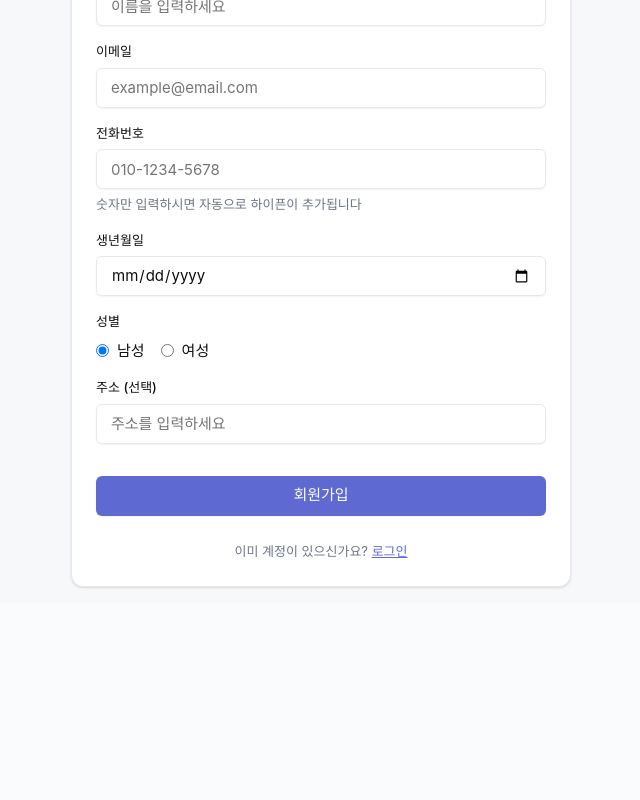
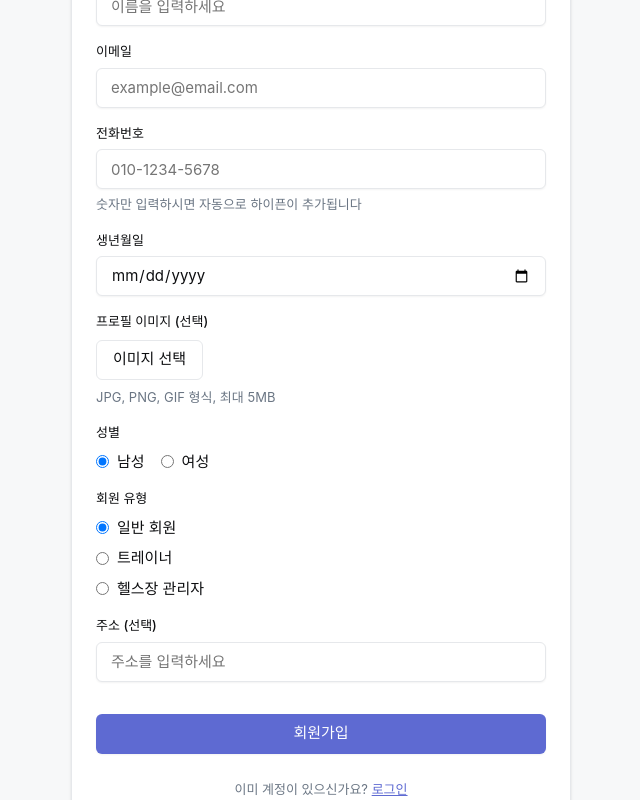
Before and after one commit to gym-menagement/front, a React (Vite) app: page /signup in a window 1280 px wide. Shown: the part 476-1276 px from the top of the page, without its empty margins (319-959 px from the left). Before the commit the page ends 1079 px from the top, so only its background shows below. Built offline with nearby package versions, Linux system fonts and the light colour scheme.

Commit message:
check 항목 추가

```diff
--- a/src/pages/auth/SignupPage.tsx
+++ b/src/pages/auth/SignupPage.tsx
@@ -30,7 +30,11 @@ const SignupPage = () => {
     address: '',
     birth: '',
     sex: 1, // 1: 남성, 2: 여성
+    role: User.role.MEMBER, // 기본값: 일반 회원
+    image: '', // 프로필 이미지 URL
   });
+  const [, setImageFile] = useState<File | null>(null);
+  const [imagePreview, setImagePreview] = useState<string>('');
 
   const handleChange = (field: string, value: string | number) => {
     let processedValue = value;
@@ -53,6 +57,58 @@ const SignupPage = () => {
         return newErrors;
       });
     }
+  };
+
+  const handleImageChange = (e: React.ChangeEvent<HTMLInputElement>) => {
+    const file = e.target.files?.[0];
+    if (file) {
+      // 파일 크기 체크 (5MB 제한)
+      if (file.size > 5 * 1024 * 1024) {
+        setErrors((prev) => ({
+          ...prev,
+          image: '이미지 파일 크기는 5MB 이하여야 합니다.',
+        }));
+        return;
+      }
+
+      // 파일 타입 체크
+      if (!file.type.startsWith('image/')) {
+        setErrors((prev) => ({
+          ...prev,
+          image: '이미지 파일만 업로드 가능합니다.',
+        }));
+        return;
+      }
+
+      setImageFile(file);
+
+      // 이미지 미리보기
+      const reader = new FileReader();
+      reader.onloadend = () => {
+        setImagePreview(reader.result as string);
+        setFormData((prev) => ({
+          ...prev,
+          image: reader.result as string, // Base64로 저장
+        }));
+      };
+      reader.readAsDataURL(file);
+
+      // 에러 제거
+      setErrors((prev) => {
+        const newErrors = { ...prev };
+        delete newErrors.image;
+        return newErrors;
+      });
+    }
+  };
+
+  const handleRemoveImage = () => {
+    setImageFile(null);
+    setImagePreview('');
+    setFormData((prev) => ({
+      ...prev,
+      image: '',
+    }));
   };
 
   const validateForm = (): boolean => {
@@ -191,7 +247,13 @@ const SignupPage = () => {
 
         {/* Form */}
         <form onSubmit={handleSubmit}>
-          <div style={{ display: 'flex', flexDirection: 'column', gap: theme.spacing[4] }}>
+          <div
+            style={{
+              display: 'flex',
+              flexDirection: 'column',
+              gap: theme.spacing[4],
+            }}
+          >
             {/* 아이디 */}
             <Input
               label="아이디"
@@ -271,6 +333,94 @@ const SignupPage = () => {
               fullWidth
             />
 
+            {/* 프로필 이미지 */}
+            <div>
+              <label
+                style={{
+                  display: 'block',
+                  fontSize: theme.typography.fontSize.sm,
+                  fontWeight: theme.typography.fontWeight.medium,
+                  color: theme.colors.text.primary,
+                  marginBottom: theme.spacing[2],
+                }}
+              >
+                프로필 이미지 (선택)
+              </label>
+              {imagePreview ? (
+                <div>
+                  <div
+                    style={{
+                      position: 'relative',
+                      width: '120px',
+                      height: '120px',
+                      marginBottom: theme.spacing[2],
+                    }}
+                  >
+                    <img
+                      src={imagePreview}
+                      alt="프로필 미리보기"
+                      style={{
+                        width: '100%',
+                        height: '100%',
+                        objectFit: 'cover',
+                        borderRadius: theme.borderRadius.md,
+                        border: `2px solid ${theme.colors.border.medium}`,
+                      }}
+                    />
+                  </div>
+                  <Button
+                    type="button"
+                    variant="ghost"
+                    size="sm"
+                    onClick={handleRemoveImage}
+                  >
+                    이미지 제거
+                  </Button>
+                </div>
+              ) : (
+                <div>
+                  <input
+                    type="file"
+                    accept="image/*"
+                    onChange={handleImageChange}
+                    style={{ display: 'none' }}
+                    id="profile-image"
+                  />
+                  <label htmlFor="profile-image">
+                    <Button
+                      type="button"
+                      variant="secondary"
+                      onClick={() =>
+                        document.getElementById('profile-image')?.click()
+                      }
+                    >
+                      이미지 선택
+                    </Button>
+                  </label>
+                  {errors.image && (
+                    <div
+                      style={{
+                        marginTop: theme.spacing[2],
+                        fontSize: theme.typography.fontSize.sm,
+                        color: theme.colors.semantic.error,
+                      }}
+                    >
+                      {errors.image}
+                    </div>
+                  )}
+                  <div
+                    style={{
+                      marginTop: theme.spacing[2],
+                      fontSize: theme.typography.fontSize.sm,
+                      color: theme.colors.text.secondary,
+                    }}
+                  >
+                    JPG, PNG, GIF 형식, 최대 5MB
+                  </div>
+                </div>
+              )}
+            </div>
+
             {/* 성별 */}
             <div>
               <label
@@ -297,7 +447,9 @@ const SignupPage = () => {
                     name="sex"
                     value={1}
                     checked={formData.sex === 1}
-                    onChange={(e) => handleChange('sex', parseInt(e.target.value))}
+                    onChange={(e) =>
+                      handleChange('sex', parseInt(e.target.value))
+                    }
                     style={{ marginRight: theme.spacing[2] }}
                   />
                   남성
@@ -314,10 +466,92 @@ const SignupPage = () => {
                     name="sex"
                     value={2}
                     checked={formData.sex === 2}
-                    onChange={(e) => handleChange('sex', parseInt(e.target.value))}
+                    onChange={(e) =>
+                      handleChange('sex', parseInt(e.target.value))
+                    }
                     style={{ marginRight: theme.spacing[2] }}
                   />
                   여성
+                </label>
+              </div>
+            </div>
+
+            {/* 역할 */}
+            <div>
+              <label
+                style={{
+                  display: 'block',
+                  fontSize: theme.typography.fontSize.sm,
+                  fontWeight: theme.typography.fontWeight.medium,
+                  color: theme.colors.text.primary,
+                  marginBottom: theme.spacing[2],
+                }}
+              >
+                회원 유형
+              </label>
+              <div
+                style={{
+                  display: 'flex',
+                  flexDirection: 'column',
+                  gap: theme.spacing[2],
+                }}
+              >
+                <label
+                  style={{
+                    display: 'flex',
+                    alignItems: 'center',
+                    cursor: 'pointer',
+                  }}
+                >
+                  <input
+                    type="radio"
+                    name="role"
+                    value={User.role.MEMBER}
+                    checked={formData.role === User.role.MEMBER}
+                    onChange={(e) =>
+                      handleChange('role', parseInt(e.target.value))
+                    }
+                    style={{ marginRight: theme.spacing[2] }}
+                  />
+                  일반 회원
+                </label>
+                <label
+                  style={{
+                    display: 'flex',
+                    alignItems: 'center',
+                    cursor: 'pointer',
+                  }}
+                >
+                  <input
+                    type="radio"
+                    name="role"
+                    value={User.role.TRAINER}
+                    checked={formData.role === User.role.TRAINER}
+                    onChange={(e) =>
+                      handleChange('role', parseInt(e.target.value))
+                    }
+                    style={{ marginRight: theme.spacing[2] }}
+                  />
+                  트레이너
+                </label>
+                <label
+                  style={{
+                    display: 'flex',
+                    alignItems: 'center',
+                    cursor: 'pointer',
+                  }}
+                >
+                  <input
+                    type="radio"
+                    name="role"
+                    value={User.role.GYM_ADMIN}
+                    checked={formData.role === User.role.GYM_ADMIN}
+                    onChange={(e) =>
+                      handleChange('role', parseInt(e.target.value))
+                    }
+                    style={{ marginRight: theme.spacing[2] }}
+                  />
+                  헬스장 관리자
                 </label>
               </div>
             </div>
```
